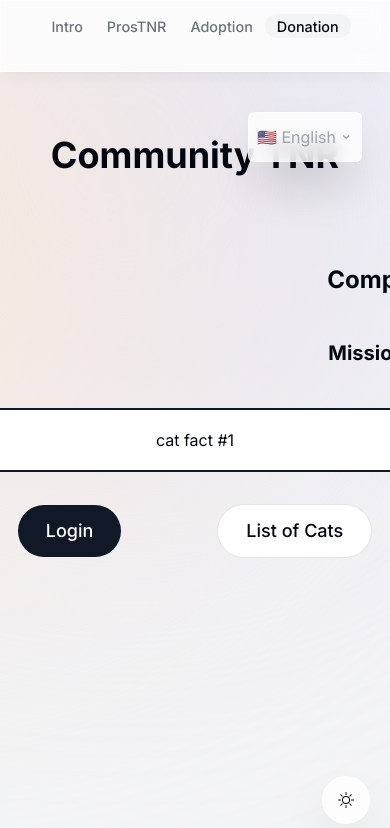
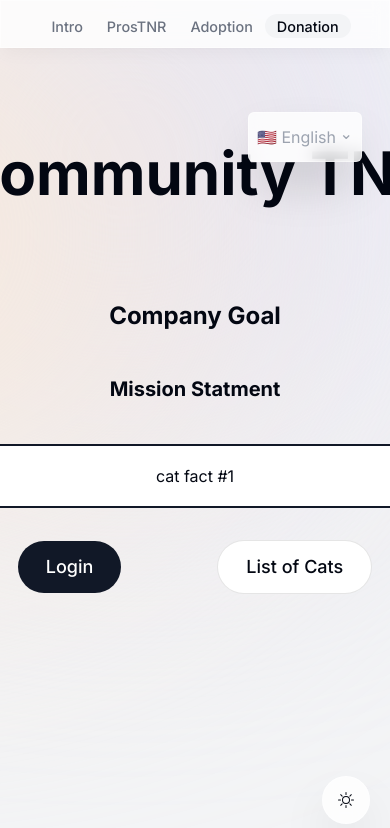
Before and after one commit to jhchang/tnr-v2, a Next.js app: page /en in a window 390 px wide. Shown: the top 828 px of the page. Built offline with nearby package versions, Linux system fonts and the light colour scheme.

Commit message:
styling changes

```diff
--- a/src/components/header.tsx
+++ b/src/components/header.tsx
@@ -14,7 +14,7 @@ export default function Header() {
   return (
     <header className='z-[999] relative'>
       <motion.div
-        className='fixed top-0 left-1/2 h-[4.5rem] w-full rounded-none border border-white border-opacity-40 bg-white bg-opacity-80 shadow-lg shadow-black/[0.03] backdrop-blur-[0.5rem] sm:top-6 sm:h-[3.25rem] sm:w-[36rem] sm:rounded-full dark:bg-gray-950 dark:border-black/40 dark:bg-opacity-75'
+        className='fixed top-0 left-1/2 h-[3rem] w-full rounded-none border border-white border-opacity-40 bg-white bg-opacity-80 shadow-lg shadow-black/[0.03] backdrop-blur-[0.5rem] sm:top-6 sm:h-[3.25rem] sm:w-[36rem] sm:rounded-full dark:bg-gray-950 dark:border-black/40 dark:bg-opacity-75'
         initial={{ y: -100, x: '-50%', opacity: 0 }}
         animate={{ y: 0, x: '-50%', opacity: 1 }}
       ></motion.div>
--- a/src/components/intro.tsx
+++ b/src/components/intro.tsx
@@ -18,7 +18,7 @@ export default function Intro() {
       className='mb-28 max-w-[50rem] sm:mb-0 scroll-mt-[100rem]'
     >
       <motion.h1
-        className='text-center mb-[5rem] mt-4 px-4 text-4xl font-bold !leading-[1.5] sm:text-7xl'
+        className='text-center mb-[5rem] mt-4 px-4 text-6xl font-bold !leading-[1.5] sm:text-7xl'
         initial={{ opacity: 0, y: -100 }}
         animate={{ opacity: 1, y: 0 }}
         transition={{
@@ -29,7 +29,7 @@ export default function Intro() {
         Community TNR
       </motion.h1>
       <motion.h1
-        className='text-right mb-10 mt-4 px-4 text-2xl font-bold !leading-[1.5] sm:text-4xl'
+        className='text-center mb-10 mt-4 px-4 text-2xl font-bold !leading-[1.5] sm:text-4xl sm:text-right'
         initial={{ opacity: 0, y: 100 }}
         animate={{ opacity: 1, y: 0 }}
         transition={{
@@ -41,7 +41,7 @@ export default function Intro() {
         {t('goal')}
       </motion.h1>
       <motion.h1
-        className='text-right mb-10 mt-4 px-4 text-xl font-bold !leading-[1.5] sm:text-2xl'
+        className='text-center mb-10 mt-4 px-4 text-xl font-bold !leading-[1.5] sm:text-2xl sm:text-right'
         initial={{ opacity: 0, y: 100 }}
         animate={{ opacity: 1, y: 0 }}
         transition={{
```
